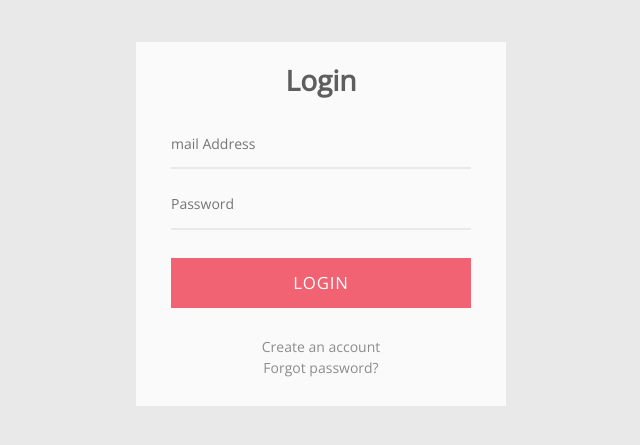
After one commit to DavSCo/LocProject, a PHP site: page /Connexion.php in a window 1280 px wide. The commit adds this page. Shown: the top 445 px of the page, without its empty margins (319-959 px from the left). Run offline with PHP 8.4, Linux system fonts and the light colour scheme; some libraries are stand-ins or nearby versions.

Commit message:
connexion/inscription

```diff
--- /dev/null
+++ b/Platforme/Connexion.php
@@ -0,0 +1,38 @@
+<!DOCTYPE html>
+<html lang="en">
+<head>
+    <meta charset="UTF-8">
+    <title>Connexion</title>
+    <link rel="stylesheet" href="css/connexion.css">
+</head>
+<body>
+
+   <div class="form-wrapper">
+  <h1>Login</h1>
+  <form action="traitement-connexion.php" method="post">
+    <div class="form-item">
+
+      <label for="email"></label>
+
+      <input type="email" name="mail" required="required" placeholder="mail Address">
+
+    </div>
+    <div class="form-item">
+      <label for="password"></label>
+
+      <input type="password" name="password" required="required" placeholder="Password">
+    </div>
+    <div class="button-panel">
+
+      <input type="submit" class="button" title="Sign In" value="LogIn">
+    </div>
+  </form>
+  <div class="form-footer">
+
+    <p><a href="inscription.php">Create an account</a></p>
+    <p><a href="#">Forgot password?</a></p>
+  </div>
+</div>
+
+</body>
+</html>
--- a/Platforme/Layout.php
+++ b/Platforme/Layout.php
@@ -43,10 +43,10 @@
         <div class="collapse navbar-collapse" id="navbarResponsive">
             <ul class="navbar-nav ml-auto">
                 <li class="nav-item">
-                    <a class="nav-link js-scroll-trigger" href="#inscription">Inscription</a>
+                    <a class="nav-link js-scroll-trigger" href="inscription.php">Inscription</a>
                 </li>
                 <li class="nav-item">
-                    <a class="nav-link js-scroll-trigger" href="#">Connexion</a>
+                    <a class="nav-link js-scroll-trigger" href="Connexion.php">Connexion</a>
                 </li>
                 <li class="nav-item">
                     <a class="nav-link js-scroll-trigger" href="#location">Location</a>
--- /dev/null
+++ b/Platforme/css/connexion.css
@@ -0,0 +1,97 @@
+/* Fonts */
+@import url(https://fonts.googleapis.com/css?family=Open+Sans:400);
+
+/* fontawesome */
+@import url(http://weloveiconfonts.com/api/?family=fontawesome);
+[class*="fontawesome-"]:before {
+  font-family: 'FontAwesome', sans-serif;
+}
+
+/* Simple Reset */
+* { margin: 0; padding: 0; box-sizing: border-box; }
+
+/* body */
+body {
+  background: #e9e9e9;
+  color: #5e5e5e;
+  font: 400 87.5%/1.5em 'Open Sans', sans-serif;
+}
+
+/* Form Layout */
+.form-wrapper {
+  background: #fafafa;
+  margin: 3em auto;
+  padding: 0 1em;
+  max-width: 370px;
+}
+
+h1 {
+  text-align: center;
+  padding: 1em 0;
+}
+
+form {
+  padding: 0 1.5em;
+}
+
+.form-item {
+  margin-bottom: 0.75em;
+  width: 100%;
+}
+
+.form-item input {
+  background: #fafafa;
+  border: none;
+  border-bottom: 2px solid #e9e9e9;
+  color: #666;
+  font-family: 'Open Sans', sans-serif;
+  font-size: 1em;
+  height: 50px;
+  transition: border-color 0.3s;
+  width: 100%;
+}
+
+.form-item input:focus {
+  border-bottom: 2px solid #c0c0c0;
+  outline: none;
+}
+
+.button-panel {
+  margin: 2em 0 0;
+  width: 100%;
+}
+
+.button-panel .button {
+  background: #f16272;
+  border: none;
+  color: #fff;
+  cursor: pointer;
+  height: 50px;
+  font-family: 'Open Sans', sans-serif;
+  font-size: 1.2em;
+  letter-spacing: 0.05em;
+  text-align: center;
+  text-transform: uppercase;
+  transition: background 0.3s ease-in-out;
+  width: 100%;
+}
+
+.button:hover {
+  background: #ee3e52;
+}
+
+.form-footer {
+  font-size: 1em;
+  padding: 2em 0;
+  text-align: center;
+}
+
+.form-footer a {
+  color: #8c8c8c;
+  text-decoration: none;
+  transition: border-color 0.3s;
+}
+
+.form-footer a:hover {
+  border-bottom: 1px dotted #8c8c8c;
+}
--- a/Platforme/index.php
+++ b/Platforme/index.php
@@ -25,9 +25,6 @@ include_once ('Layout.php');
                 </div>
               </div>-->
             </div>
-          </div>
-        </div>
-      </div>
     </header>
 
     <section class="download bg-primary text-center" id="download">
@@ -37,7 +34,7 @@ include_once ('Layout.php');
             <h2 class="section-heading">Decouvrez le nouveau monde de la location courte durée</h2>
             <p>FreeLancer, Start Up, Auto-entrepreneur , inscrivez vous vite ! Et louez ! </p>
             <div class="badges">
-              <a href="#" class="btn btn-outline btn-xl js-scroll-trigger">Inscription</a>
+              <a href="inscription.php" class="btn btn-outline btn-xl js-scroll-trigger">Inscription</a>
             </div>
           </div>
         </div>
```
Also changed, not shown: Platforme/includes/init.php (added, +16 -0 lines), Platforme/inscription.php (added, +48 -0 lines), Platforme/traitement-connexion.php (added, +43 -0 lines), Platforme/traitement-inscription.php (added, +43 -0 lines).
